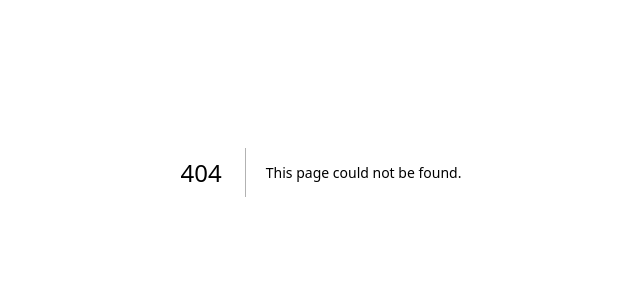
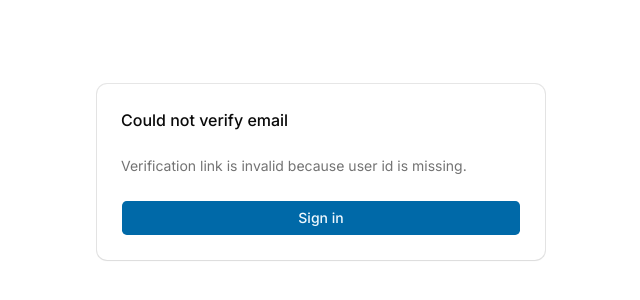
Before and after one commit to harshverma036/tmoe-frontend, a Next.js app: page /email-verified in a window 1280 px wide. Before the commit this address had no page. Shown: the part 228-528 px from the top of the page, without its empty margins (319-959 px from the left). Built offline with nearby package versions, Linux system fonts and the light colour scheme; no server answers.

Commit message:
feat: add email verification page and update proxy logic to handle new route for verified emails

```diff
--- /dev/null
+++ b/app/(auth)/email-verified/page.tsx
@@ -0,0 +1,190 @@
+"use client";
+
+import Cookies from "js-cookie";
+import { useEffect, useState, useSyncExternalStore } from "react";
+import { useQuery } from "@tanstack/react-query";
+import Link from "next/link";
+import { useRouter, useSearchParams } from "next/navigation";
+import { AxiosError } from "axios";
+import { Loader2 } from "lucide-react";
+import { Button } from "@/components/ui/button";
+import {
+    Card,
+    CardContent,
+    CardFooter,
+    CardHeader,
+    CardTitle,
+} from "@/components/ui/card";
+import apiConfig from "@/lib/apiConfig";
+import appConfig from "@/lib/appConfig";
+
+type VerifyUserApiBody = {
+    message?: string;
+    data?: {
+        id: string;
+        email: string;
+        email_verified_at: string | null;
+    };
+};
+
+function subscribeToNothing() {
+    return () => { };
+}
+
+function useIsClient() {
+    return useSyncExternalStore(
+        subscribeToNothing,
+        () => true,
+        () => false
+    );
+}
+
+function resolveProfileTypeFromCookie(): string {
+    const raw = Cookies.get(appConfig.cookies.userInfoKey);
+    if (!raw) return "PUBLISHER";
+    try {
+        const user = JSON.parse(raw) as { role?: string };
+        const role = String(user?.role ?? "PUBLISHER").toUpperCase();
+        return role === "BRAND" || role === "PUBLISHER" ? role : "PUBLISHER";
+    } catch {
+        return "PUBLISHER";
+    }
+}
+
+const EmailVerifiedPage = () => {
+    const router = useRouter();
+    const searchParams = useSearchParams();
+    const isClient = useIsClient();
+    const [countdown, setCountdown] = useState<number | null>(null);
+    const userId = searchParams.get("id");
+
+    const {
+        data,
+        isLoading,
+        isError,
+        error,
+        isSuccess,
+    } = useQuery({
+        queryKey: ["auth", "verify-user", userId],
+        enabled: Boolean(userId),
+        queryFn: async () => {
+            const response = await apiConfig.get<VerifyUserApiBody>("/api/auth/verify-user", {
+                params: { id: userId },
+            });
+            return response.data;
+        },
+        retry: false,
+        staleTime: Infinity,
+    });
+
+    useEffect(() => {
+        if (!isSuccess || !data?.data?.email_verified_at) return;
+
+        const startId = window.setTimeout(() => {
+            setCountdown(3);
+        }, 0);
+
+        return () => window.clearTimeout(startId);
+    }, [data, isSuccess]);
+
+    useEffect(() => {
+        if (countdown === null) return;
+        if (countdown <= 0) {
+            router.replace(
+                `/sign-in`
+            );
+            return;
+        }
+        const tickId = window.setTimeout(() => {
+            setCountdown((c) => (c === null ? c : c - 1));
+        }, 1000);
+        return () => window.clearTimeout(tickId);
+    }, [countdown, router]);
+
+    const axiosError = error as AxiosError<{ message?: string }> | undefined;
+    const errorMessage =
+        axiosError?.response?.data?.message ??
+        axiosError?.message ??
+        "Something went wrong.";
+
+    //   const showSessionError = isClient && !hasToken;
+    const showMissingIdError = !userId;
+
+    const cardTitle = (() => {
+        if (!isClient) return "Verifying";
+        if (showMissingIdError || isError) return "Could not verify email";
+        return "Email verified successfully";
+    })();
+
+    const cardBody = (() => {
+        if (!isClient) {
+            return (
+                <div className="flex items-center gap-2 text-sm text-muted-foreground">
+                    <Loader2 className="h-4 w-4 animate-spin" />
+                    Preparing…
+                </div>
+            );
+        }
+        // if (showSessionError) {
+        //   return (
+        //     <p className="text-sm text-muted-foreground">
+        //       You need to be signed in to complete verification. Please sign in and
+        //       open the verification link again.
+        //     </p>
+        //   );
+        // }
+        if (showMissingIdError) {
+            return (
+                <p className="text-sm text-muted-foreground">
+                    Verification link is invalid because user id is missing.
+                </p>
+            );
+        }
+        if (isLoading) {
+            return (
+                <div className="flex items-center gap-2 text-sm text-muted-foreground">
+                    <Loader2 className="h-4 w-4 animate-spin" />
+                    Verifying your email…
+                </div>
+            );
+        }
+        if (isError) {
+            return (
+                <p className="text-sm text-muted-foreground">{errorMessage}</p>
+            );
+        }
+        return (
+            <p className="text-sm text-muted-foreground">
+                Your email has been confirmed. You will be redirected to finish your
+                profile.
+            </p>
+        );
+    })();
+
+    return (
+        <div className="flex min-h-screen w-full items-center justify-center px-4">
+            <Card className="w-full max-w-md">
+                <CardHeader className="space-y-2">
+                    <CardTitle>{cardTitle}</CardTitle>
+                </CardHeader>
+
+                <CardContent className="space-y-4">{cardBody}</CardContent>
+
+                <CardFooter className="flex flex-col gap-2">
+                    {isSuccess && countdown !== null && countdown > 0 ? (
+                        <Button type="button" className="w-full" disabled>
+                            Redirecting ({countdown}s)
+                        </Button>
+                    ) : null}
+                    {showMissingIdError || isError ? (
+                        <Button asChild className="w-full" variant="default">
+                            <Link href="/sign-in">Sign in</Link>
+                        </Button>
+                    ) : null}
+                </CardFooter>
+            </Card>
+        </div>
+    );
+};
+
+export default EmailVerifiedPage;
--- a/proxy.ts
+++ b/proxy.ts
@@ -7,6 +7,7 @@ const AUTH_ROUTE_SEGMENTS = [
   "complete-profile",
   "verify-email",
   "waiting-approval",
+  "email-verified",
 ] as const
 
 function firstPathSegment(pathname: string): string {
@@ -58,7 +59,7 @@ export function proxy(request: NextRequest) {
   // console.log("user role", role);
 
   if (isBrandOrPublisher && !userInfoData.email_verified_at) {
-    if (pathname === "/verify-email") {
+    if (pathname === "/verify-email" || pathname === "/email-verified") {
       return NextResponse.next()
     }
     const verifyUrl = new URL("/verify-email", request.url)
```
